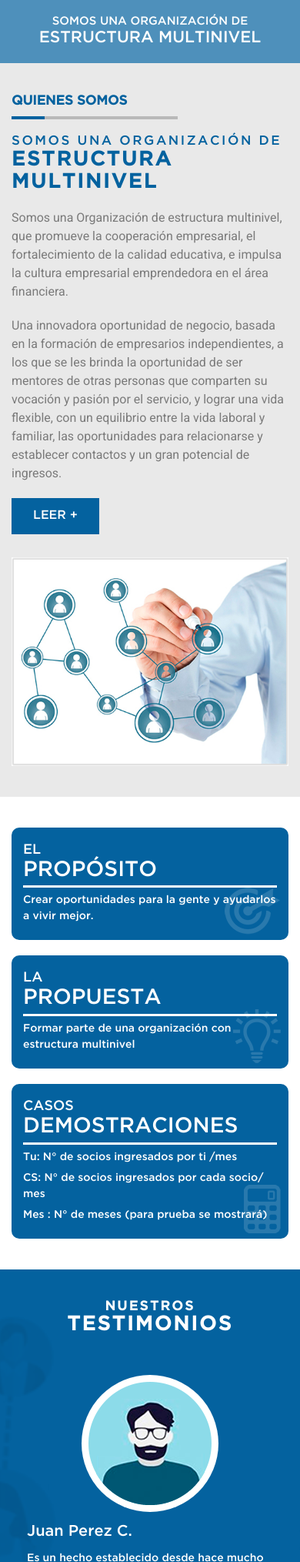
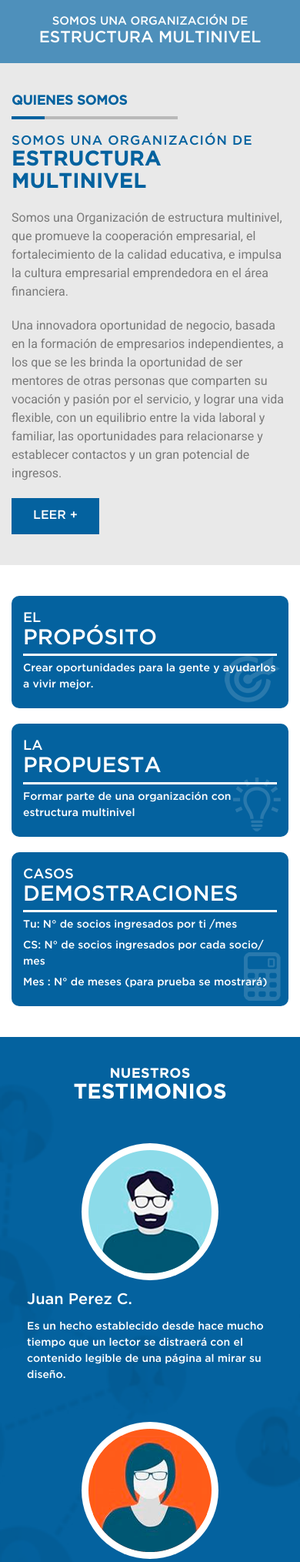
Before and after one commit to andymar1972/serviciosprovida, a PHP site: page / in a window 390 px wide. Shown: the part 239-2268 px from the top of the page at 77% size. Run offline with PHP 8.4, Linux system fonts and the light colour scheme; some libraries are stand-ins or nearby versions; some web fonts are replaced.

Commit message:
modificaciones diseño  movil

```diff
--- a/public/_valores.php
+++ b/public/_valores.php
@@ -1,22 +1,22 @@
 <section class="valores section">
   <div class="valores__container container">
     <div class="valores__grid">
-      <div class="valores__card">
+      <a href="proposito.php" class="valores__card">
         <p class="valores__card__title">EL <span>PROPÓSITO</span></p>
         <p class="valores__card__text">Crear oportunidades para la gente y
           ayudarlos a vivir mejor.</p>
-      </div>
-      <div class="valores__card">
+      </a>
+      <a href="propuesta.php" class="valores__card">
         <p class="valores__card__title">LA <span>PROPUESTA</span></p>
         <p class="valores__card__text">Formar parte de una organización con
           estructura multinivel</p>
-      </div>
-      <div class="valores__card">
+      </a>
+      <a href="demostraciones.php" class="valores__card">
         <p class="valores__card__title">CASOS <span>DEMOSTRACIONES</span></p>
         <p class="valores__card__text">Tu: N° de socios ingresados por ti /mes</p>
         <p class="valores__card__text">CS: N° de socios ingresados por cada socio/ mes</p>
         <p class="valores__card__text">Mes : N° de meses (para prueba se mostrará)</p>
-      </div>
+      </a>
     </div>
   </div>
 </section>
--- a/public/contacto.php
+++ b/public/contacto.php
@@ -44,7 +44,7 @@
             </form>
           </div>
           <div class="main-layout__images">
-            <figure class="main-layout__img">
+            <figure class="main-layout__img ocultar-foto">
               <img src="assets/img/contacto1.jpg" alt="">
             </figure>
             <div class="contacto centrar">
--- a/public/css/styles.css
+++ b/public/css/styles.css
@@ -425,6 +425,12 @@ a {
   display: none;
 }
 
+@media screen and (max-width: 800px) {
+  .ocultar-foto {
+    display: none;
+  }
+}
+
 .section {
   padding: 4rem 0;
 }
@@ -454,7 +460,13 @@ a {
   color: var(--primary-color);
   line-height: 1.1;
   font-family: var(--main-title);
-  letter-spacing: .25rem;
+  letter-spacing: 0.25rem;
+}
+
+@media screen and (max-width: 420px) {
+  .subtitle {
+    letter-spacing: 0.1rem;
+  }
 }
 
 .subtitle span {
@@ -1197,10 +1209,24 @@ a {
   text-align: center;
 }
 
+.demostraciones__flecha img:first-child {
+  display: block;
+}
+
+.demostraciones__flecha img:last-child {
+  display: none;
+}
+
 @media screen and (max-width: 800px) {
   .demostraciones__flecha {
     margin-top: 3rem;
     width: 13rem;
+  }
+  .demostraciones__flecha img:first-child {
+    display: none;
+  }
+  .demostraciones__flecha img:last-child {
+    display: block;
   }
 }
 
@@ -1259,6 +1285,12 @@ a {
 .demostraciones__item__data p {
   padding: .8rem 2rem;
   font-family: var(--main-title);
+}
+
+@media screen and (max-width: 580px) {
+  .demostraciones__item__data p {
+    text-align: center;
+  }
 }
 
 .beneficios {
--- a/public/demostraciones.php
+++ b/public/demostraciones.php
@@ -27,6 +27,7 @@
           </div>
           <figure class="demostraciones__flecha">
             <img src="assets/img/flecha.png" alt="">
+            <img class="demostraciones__flecha__svg" src="assets/img/flecha-abajo.svg" alt="">
           </figure>
           <div class="demostraciones__card">
             <p class="demostraciones__card__title">SALIDA</p>
--- a/public/index.php
+++ b/public/index.php
@@ -38,7 +38,7 @@
             <p class="quienes-somos__text">Una innovadora oportunidad de negocio, basada en la formación de empresarios independientes, a los que se les brinda la oportunidad de ser mentores de otras personas que comparten su vocación y pasión por el servicio, y lograr una vida flexible, con un equilibrio entre la vida laboral y familiar, las oportunidades para relacionarse y establecer contactos y un gran potencial de ingresos.</p>
             <a class="quienes-somos__button button" href="quienes-somos.php">LEER +</a>
           </div>
-          <figure class="quienes-somos__img">
+          <figure class="quienes-somos__img ocultar-foto">
             <img src="assets/img/foto-inicio.jpg" alt="">
           </figure>
         </div>
```
Also changed, not shown: dev/scss/base/_base.scss (+12 -2 lines), dev/scss/pages/_demostraciones.scss (+20 -0 lines), public/assets/img/flecha-abajo.svg (added).
